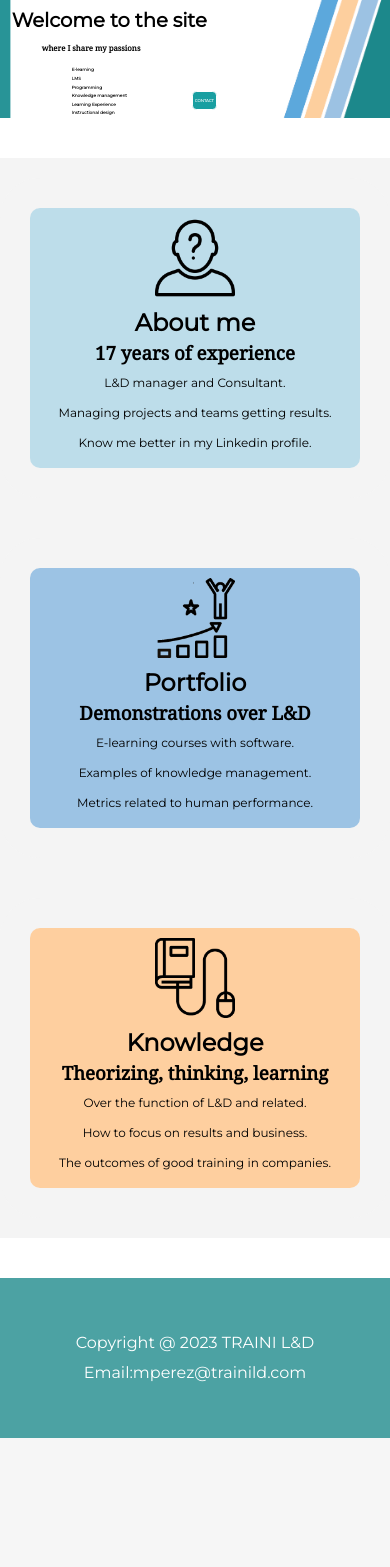
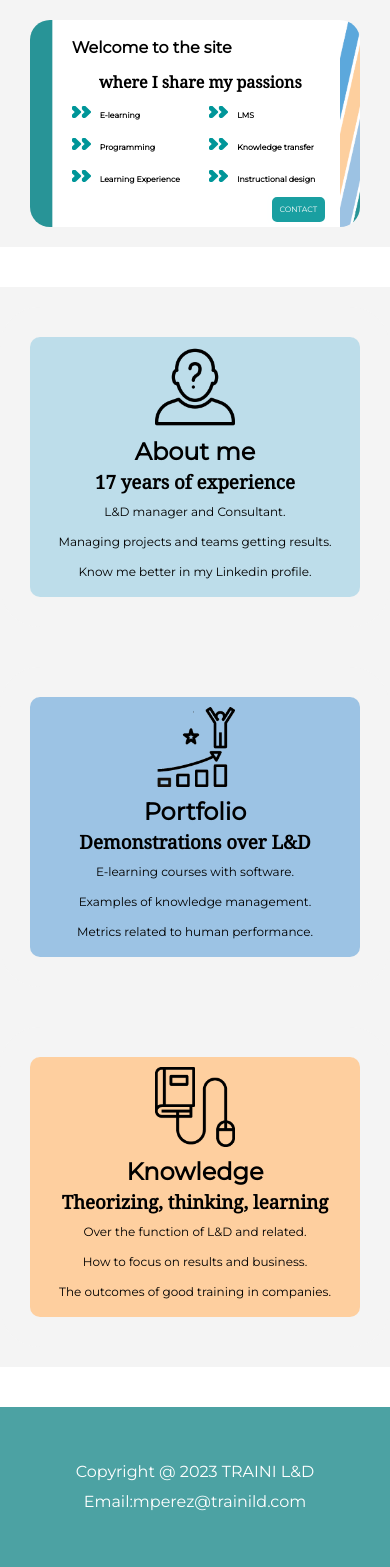
Before and after one commit to mperezal/traini, a PHP site: page / in a window 390 px wide. Shown: the part 100-1667 px from the top of the page. Before the commit the page ends 1538 px from the top, so only its background shows below. Run offline with PHP 8.4, Linux system fonts and the light colour scheme.

Commit message:
Cambio del banner

```diff
--- a/index.php
+++ b/index.php
@@ -9,23 +9,33 @@ include('inc/header.php')
 <link rel="stylesheet" href="styles/home.css">
 <body>
 <div>
-<section id="banner">
-    <div class="contenido-banner">
-    <h3><span>Welcome to the site</span></h3>
-    <h2><span class="sub">where I share my passions</span></h2>
-    <span class="botext">
-    <span class= "text">
-    <span>E-learning</span>
-    <span >LMS</span>
-    <span >Programming</span>
-    <span >Knowledge management</span>
-    <span>Learning Experience</span>
-    <span>Instructional design</span></span>
-    <a href="/contact.php" class="boton-contact">CONTACT</a></span>
+<section id="cartel">
+<div id="contenidos-cartel">
+    <div class="cartel1">
+    <h1>Welcome to the site</h1>
+        <h2>where I share my passions</h2>
+        <ul class="temas">
+    <li> E-learning</li>
+    <li> LMS</li>
+    <li> Programming</li>
+    <li> Knowledge transfer</li>
+    <li> Learning Experience</li>
+    <li> Instructional design </li>
+</ul><div class="contacto">
+<div class="boton-text"></div>
+<div class="boton-contact"> <a href="/contact.php">CONTACT</a></div>
 </div>
 </div>
+    <div class="cartel2">
 
+    </div>
+    <div class="cartel3">
+
+    </div>
+</div>
 </section>
+
+
 <section id="video">
     <div class="video-animado">
 <video src="video/bannervideo.mov" autoplay loop muted></video>
--- a/styles/home.css
+++ b/styles/home.css
@@ -5,112 +5,129 @@
 margin: 0;
 padding: 0;
    }
-/*ESTILO DE LA LISTA*/
-ul{
-  font-size: 14px;
-  list-style-type: none;
+/*CARTEL ARRIBA*/
+#cartel{
+  padding: 0 ;
+  margin: 0;
+  line-height: 30px;
+  align-items: center;
+}
+#contenidos-cartel{
+  display: grid;
+  justify-content: space-between;
+  background-color: rgb(244, 244, 244);
+  padding-left: 30px;
+  padding-right: 30px;
+  padding-top: 20px;
+  padding-bottom: 20px;
+  border: #ffffff;
+  grid-template-columns: 1.5fr 0.4fr 0.4fr;
+
+}
+#contenidos-cartel h1 {
+font-size: 2em;
+}
+.temas{
+  list-style: none;
+  padding: 0;
+  display: grid;
+  grid-template-columns: 1fr 1fr; /* Divide el espacio en dos columnas de igual ancho */
+  gap: 5px; /* Espacio entre elementos */
+  font-weight: bold;
+  font-size: 1.2vw;
 }
 
-/*PARTE DEL BANNER*/
-#banner{
-display:flex;
-  flex-direction: row;
-  background-image: url(/images/banner_todo.png);
+
+#contenidos-cartel h2 {
+  font-family: 'Noto Serif', serif;
+  font-size: 1.5em;
+  margin-left: 10vw;
+
+}
+
+#contenidos-cartel ul li {
+  list-style-image: url(/images/guiones.png);
+  list-style-position:inside;
+  text-align: left;
+  margin-left: 3vw;
+  padding-top: 1vw;
+  font-size: 1em;
+  line-height: 3em;
+}
+.cartel1 {
+  background-color: #ffffff;
+  padding: 10px 10px 10px 10px;
+  border: 0p solid rgb(244, 244, 244);
+  border-top-left-radius: 20px;
+  border-bottom-left-radius: 20px;
+  background-image: url(/images/banner_part1.png);
   background-size:100%;
   background-position:center;
   background-repeat:no-repeat;
-  color: #ffffff;
-  height: auto;
-  width: 100%;
-  align-items: center;
-  vertical-align: center;
+  padding-left: 100px;
+  line-height: 35px;
+
+
+}
+.cartel2 {
+  background-color: #ffffff;
+  border: 0px solid rgb(244, 244, 244);
+  background-image: url(/images/banner_part2.png);
+  background-size:120%;
+  background-position:center;
+  background-repeat:no-repeat;
+  display: flex;
+  align-items: last baseline;
+
+}
+.cartel3 {
+  background-color: #ffffff;
+  padding: 10px 10px 10px 10px;
+  border: 0p solid rgb(244, 244, 244);
+  border-top-right-radius: 20px;
+  border-bottom-right-radius: 20px;
+  background-image: url(/images/banner_part3.png);
+  background-size:100%;
+  background-position:center;
+  background-repeat:no-repeat;
+
 }
 
 
 
-/*TITULO DEL BANNER*/
-.contenido-banner{
-  padding-left: 3vw;
-  position: relative;
-}
-.contenido-banner h3{
-  color: rgb(0, 0, 0);
-  margin-top: 1vh;
-  font: 3vw helvetica;
-  font-weight: bolder;
-  padding-bottom:0px;
-  text-align: left;
-  vertical-align: center;
-  margin-right: 1vw;
-  white-space: nowrap;
 
 
+/*BOTÓN DE CONTACTO*/
 
-}
-/*SUBTITULO DEL BANNER*/
-.contenido-banner h2{
-  font-size: 2vw;
-  color: rgb(0, 0, 0);
-  text-align: left;
-  padding-bottom:10px;
-  margin-top: 2vh;
-  white-space: nowrap;
+.contacto {
+  display: grid;
+  grid-template-columns: 1.7fr 0.3fr; /* Divide en dos columnas de igual ancho */
 }
 
-/*TEXTO DEL BANNER*/
-.contenido-banner{
 
-  justify-content: center; /* Centra verticalmente el contenido */
-  color: #000000;
-  line-height: 2;
-  font-weight: bolder;
-  text-align: left;
-  font-size: 1vw;
-  white-space: nowrap;
-
-
-}
-.sub{
-  font-family: 'Noto Serif', serif;
-  font-size: 110%;
-  padding-left: 30px;
-}
-.text{
-  display: flex;
-  flex-direction: column;
-  margin-right: 30vh;
-  font-size: 110%;
-  padding-left: 60px;
-  font-family: 'Montserrat', sans-serif;
-
-}
-.botext{
-  display: flex;
-  flex-direction: row; /* Cambia a fila para mostrar en paralelo */
-  justify-content: flex-start;
-}
-
-/*BOTÓN DE CONTACTO*/
 .boton-contact{
-  display: relative;
-  flex-direction: row;
-  margin-bottom: 5vh;
-  margin-left:-5vw ;
+  margin: 30%;
   text-decoration: none;
   color: #ffffff;
-  border: 1px solid #ffffff;
-  padding: 1vh 1vw;
-  align-self: last baseline;
+  border: 5px solid rgb(254, 255, 255);
   background-color: rgb(25, 159, 161);
-  border-radius: 1vh;
+  border-radius: 10px;
   transition: all 0.4s;
+  text-align: center;
+  margin: 0.8vw;
+}
+.boton-contact a{
+  text-decoration: none;
+  color: #ffffff;
+  font-size: 1vw;
 
 }
 .boton-contact:hover{
 background-color: rgb(136, 136, 136);
 border-color: rgb(136, 136, 136);
+font-weight: bold;
+}
 
-}
 /*PARTE DEL VIDEO*/
 #video .video-animado video {
   width: 100%;
@@ -135,6 +152,10 @@ border-color: rgb(136, 136, 136);
 #contenidos-iconos div{
   flex: 1;
   margin: 20px 0;
+}
+
+#contenidos-iconos ul{
+  list-style: none;
 }
 .icono1 {
   background-color: #bdddea;
@@ -161,54 +182,110 @@ border-color: rgb(136, 136, 136);
 
 }
 /*RESPONSIVE*/
+
+
 @media (max-width:896px) {
 #video .video-animado video {
   display: none;
 }
-#banner{
-  background-image: url(/images/banner3.png);
+/*BANNER DE ARRIBA*/
+
+.cartel1 {
+  background-color: #ffffff;
+  padding: 10px 10px 10px 10px;
+  border: 0p solid rgb(244, 244, 244);
+  border-top-left-radius: 20px;
+  border-bottom-left-radius: 20px;
+  background-image: url(/images/banner_part1.png);
   background-size:100%;
   background-position:center;
   background-repeat:no-repeat;
-  color: #000000;
-  height: auto;
+  padding-left: 30px;
+  line-height: 35px;
+
+
+}
+.cartel2 {
+display: none;
+
 }
 
+#contenidos-cartel h1 {
+  font-size: 1em;
+  margin-left: 3vw;
+  }
+  #contenidos-cartel h2 {
+    font-family: 'Noto Serif', serif;
+    font-size: 1em;
+    margin-left: 10vw;
+  }
 
-.contenido-banner h3{
-  color: rgb(0, 0, 0);
-  margin-top: 1vh;
-  font: 5vw helvetica;
-  font-weight: bolder;
-  padding-bottom:0px;
-  text-align: left;
-  vertical-align: center;
-  margin-right: 1vw;
-  white-space: nowrap;
+#contenidos-cartel{
+  display: grid;
+  justify-content: space-between;
+  background-color: rgb(244, 244, 244);
+  padding-left: 30px;
+  padding-right: 30px;
+  padding-top: 20px;
+  padding-bottom: 20px;
+  border: #ffffff;
+  grid-template-columns: 1.9fr 0.1fr; /* Cambia a dos columnas de igual ancho */
 }
-.contenido-banner h2{
-  font-size: vw;
-  color: rgb(0, 0, 0);
-  text-align: left;
-  padding-bottom:10px;
-  margin-top: 1vh;
-  white-space: nowrap;
+.cartel3 {
+  background-color: #ffffff;;
+  padding: 10px 10px 10px 10px;
+  border: 0p solid rgb(244, 244, 244);
+  border-top-right-radius: 20px;
+  border-bottom-right-radius: 20px;
+  background-image: url(/images/banner_part5.png);
+  background-size:cover;
+  background-position:center;
+  background-repeat:no-repeat;
+
+}
+.temas{
+  list-style: none;
+  padding: 0;
+  display: grid;
+  grid-template-columns: 1fr 1fr; /* Divide el espacio en dos columnas de igual ancho */
+  gap: 5px; /* Espacio entre elementos */
+  font-weight: bold;
+  font-size: 2vw;
+}
+
+.contacto {
+  display: grid;
+  grid-template-columns: 1.7fr 0.3fr; /* Divide en dos columnas de igual ancho */
+margin: 0;
+grid-template-rows: 3vh;
 }
 
 .boton-contact{
-  display: relative;
-  flex-direction: row;
-  margin-bottom: 1vh;
+  display: flex;
+  align-items: center;
+  justify-content: center;
+  height: 100%;
   text-decoration: none;
   color: #ffffff;
-  border: 1px solid #ffffff;
-  padding: 0.5vh 0.5vw;
-  align-self: last baseline;
+  border: 5px solid rgb(254, 255, 255);
   background-color: rgb(25, 159, 161);
-  border-radius: 0.5vh;
+  border-radius: 10px;
   transition: all 0.4s;
+  text-align: center;
+  padding-left: 2vw;
+  padding-right: 2vw;
+  padding-top: -8px;
+  padding-bottom: -8px;
+  margin: 0;
+}
+
+.boton-contact a{
+  text-decoration: none;
+  color: #ffffff;
+  font-size: 2vw;
 
 }
+
   /*ICONOS*/
 #contenidos-iconos{
   flex-direction: column;
@@ -217,14 +294,6 @@ border-color: rgb(136, 136, 136);
   font-family: 'Noto Serif', serif;
   font-size: 100%;
 }
-
-.text{
-  display: flex;
-  flex-direction: column;
-  margin-right: 10vh;
-  font-size: 110%;
-  padding-left: 60px;
-}
 ul{
   font-size: 12px;
   list-style-type: none;
```
Also changed, not shown: images/banner2.png (deleted), images/banner3.png, images/banner_foto.png (deleted), images/banner_part1.png (added), images/banner_part2.png (added), images/banner_part3.png (added), images/banner_part4.png (added), images/banner_part5.png (added), images/guiones.png (added), 7 other files.
